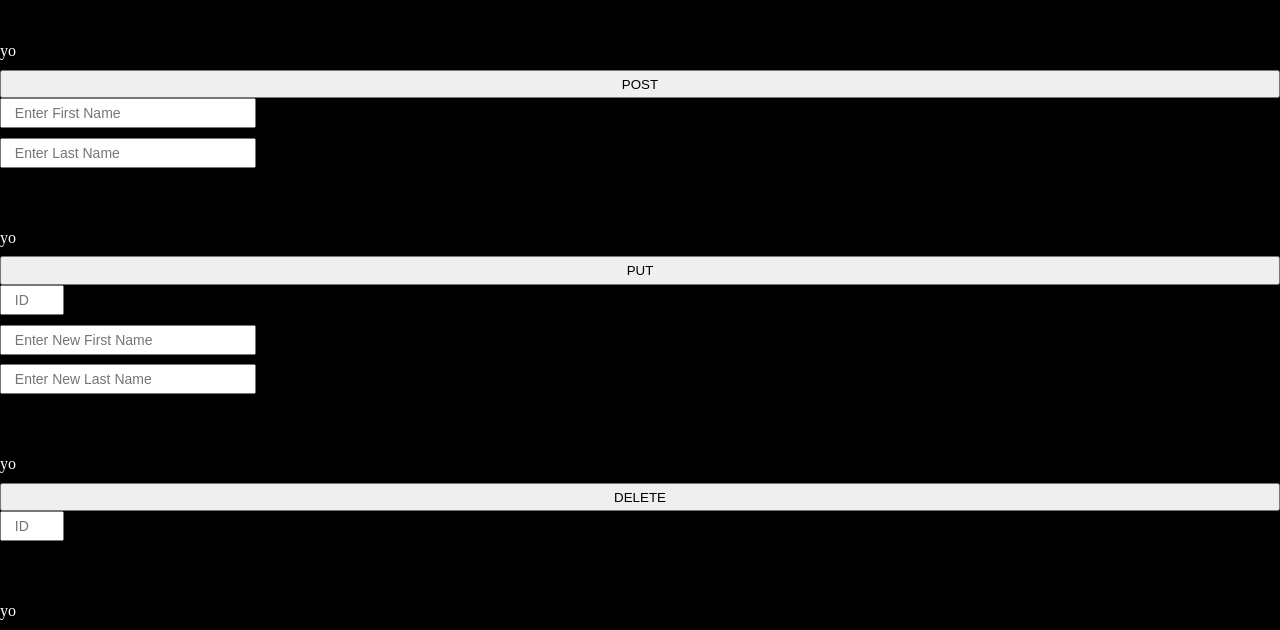
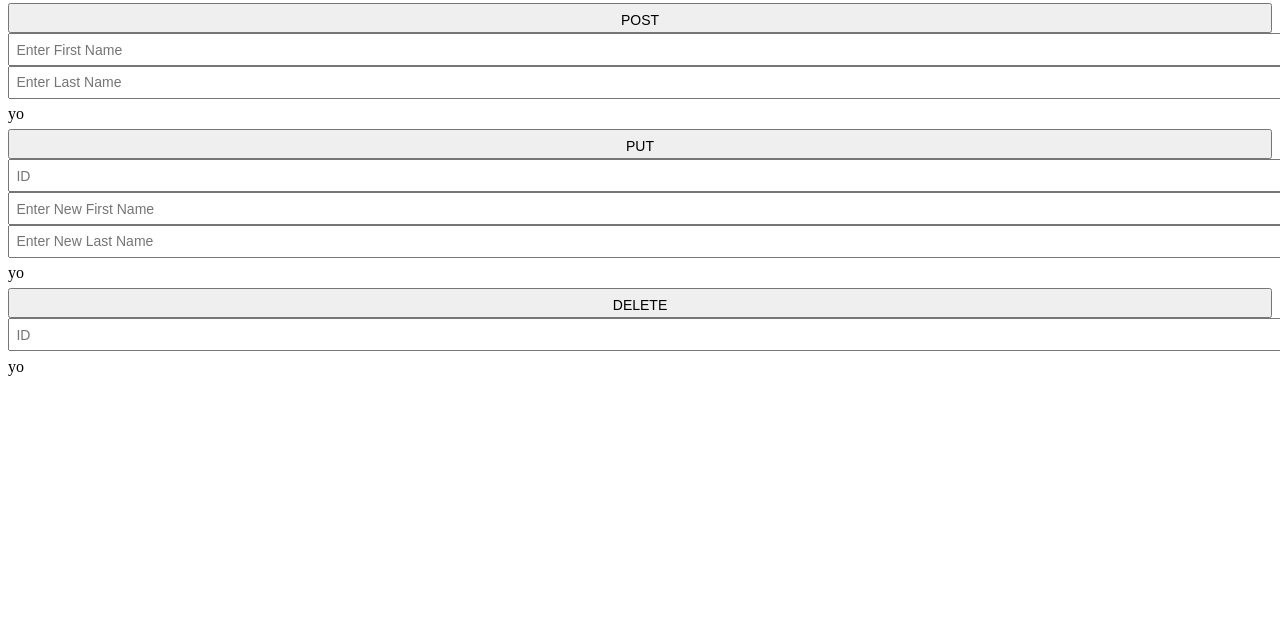
Before and after one commit to NongFeen/KMITL_MVC_2024, a website: page src/views/index.html in a window 1280 px wide. Shown: the part 170-800 px from the top of the page. Drawn offline with Linux system fonts and the light colour scheme; files that its build step writes are made by us from their sources; files whose address does not match are found by name.

Commit message:
making web look worst

```diff
--- a/src/public/css/style.css
+++ b/src/public/css/style.css
@@ -1,33 +1,26 @@
-* {
-    margin: 0;
-    padding: 0;
-    box-sizing: border-box;
+.container {
+    margin: 0.5% 0; /* Reduce vertical margin */
+    display: flex;
+    flex-direction: row; /* Stack elements vertically */
+    gap: 5px; /* Reduce the vertical space between elements */
+    font-size: 16px;
 }
 
-body {
-    font-size: 36px;
-    min-height: 100vh;
-    color: #fff;
-    background-color: #000;
-    display: grid;
-    place-content: mid;
+.text-Input, .id-Input, button {
+    margin: 0; /* Remove additional margins if present */
+    padding: 0.5vw; /* Adjust padding if needed */
+    font-size: 14px;
 }
 
-.container {
-    display: flex;
-    gap: 20px; /* Adjust spacing between elements */
-    font-size: 16px;
+.text-Input {
+    width: 100%; /* Full width for input fields */
+}
 
+.id-Input {
+    width: 100%; /* Full width for input fields */
 }
-.text-Input{
-    width: 20%;
+
+button {
     height: 30px;
-    padding: 1vw;
-    font-size: 14px;
+    width: 100%; /* Full width for buttons */
 }
-.id-Input {
-    width: 5%; /* Adjust this value to make the input smaller */
-    height: 30px;
-    padding: 1vw;  /* Adjust padding for inner spacing */
-    font-size: 14px; /* Adjust font size if needed */
-}
```
